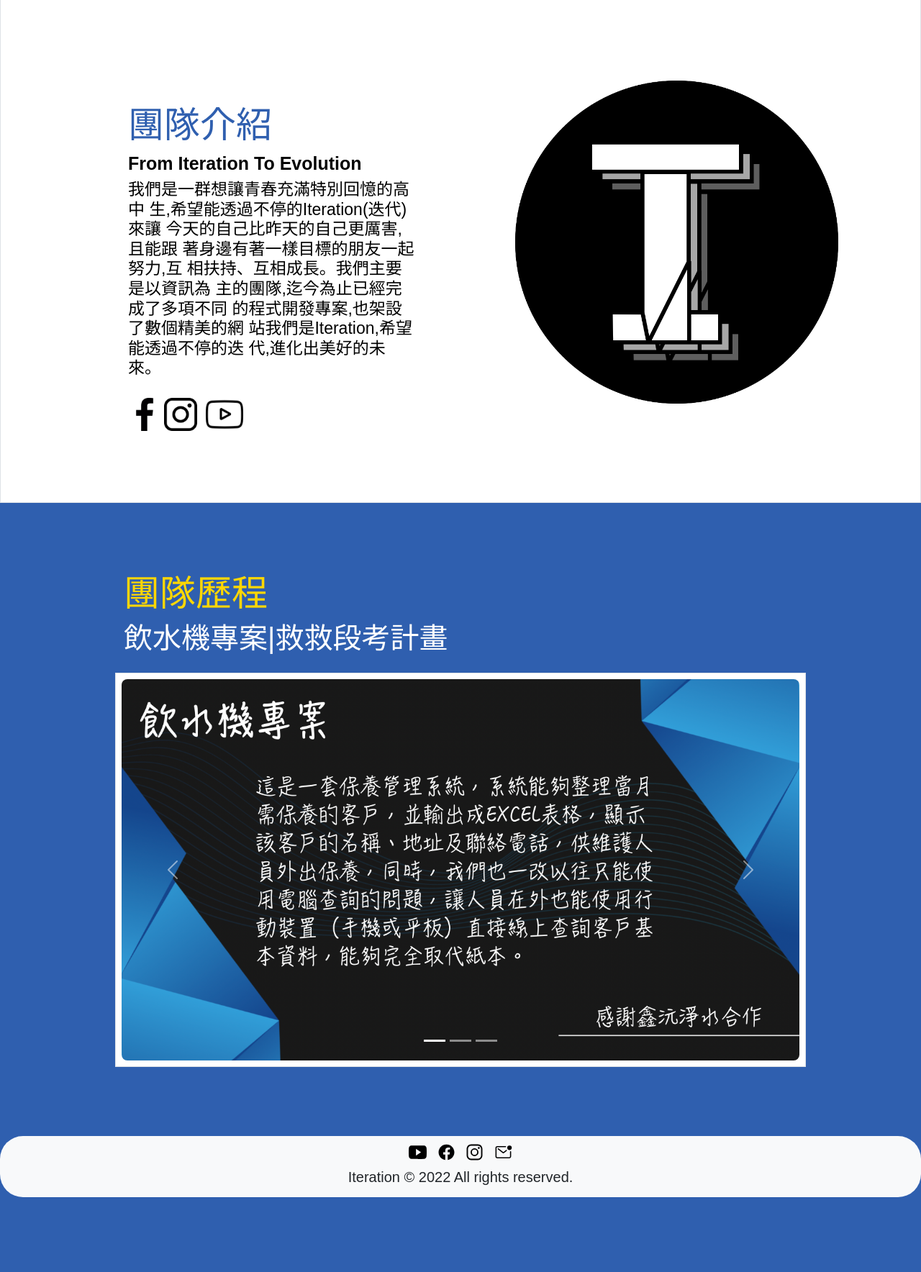
After one commit to Timothychen00/timothychen00.github.io, a Flask app: template iteration/templates/home.html in a window 1280 px wide. The commit adds this page. Shown: the part 801-2569 px from the top of the page at 72% size. Run offline with Flask 2, Linux system fonts and the light colour scheme; the template is opened without the code that fills it, so the values that code supplies are empty; some web fonts are replaced.

Commit message:
第一次合併

```diff
--- a/app.py
+++ b/app.py
@@ -1,8 +1,17 @@
-from flask import Flask
+from flask import*
 from iteration.routes import app_route
-app=Flask(__name__)
+app=Flask(
+    __name__,
+    static_folder="static",
+    static_url_path="/static"
+)
+app.secret_key="any string"
 
-app.register_blueprint(app_route)
+@app.route("/")
+def index():
+    session["status"]=None
+    return render_template("home.html")
 
-if __name__=='__main__':
-    app.run(debug=True)
+
+
+app.run(debug=True)
--- a/iteration/static/css/template.css
+++ b/iteration/static/css/template.css
@@ -0,0 +1,252 @@
+/* 導入字體 */
+@import url("https://fonts.googleapis.com/earlyaccess/cwtexyen.css");
+body{
+    font-family: 'cwTeXYen', sans-serif;
+}
+
+/* index-body */
+.body{
+ background-color: #2f5faf;
+
+}
+
+/* index-nav */
+nav{
+    border-radius: 2rem!important;
+    font-size:25px !important;
+}
+
+/* index-background */
+.background{
+    background-image: url('/static/background.png');
+    background-repeat: no-repeat;
+    background-attachment: fixed;
+    background-size: cover;
+}
+
+/* index-border */
+.border{
+    background-color: white;
+}
+
+
+.icon{
+    color:black;
+    text-decoration: none;
+}
+
+.icon:hover{
+    color: #2f5faf;
+}
+
+/* input-label */
+.label{
+    font-size:18px !important;
+    font-weight:700;
+}
+
+
+
+/* .wrapper{
+    top: 50%;
+    left: 50%;
+    transform: translate(-50%, -50%);
+  }
+
+  a#button{
+    display: block;
+    width: 200px;
+    height: 40px;
+    line-height: 40px;
+    font-size: 18px;
+    font-family: sans-serif;
+    text-decoration: none;
+    color: white;
+    border: 2px solid white;
+    letter-spacing: 2px;
+    text-align: center;
+    position: relative;
+    transition: all .35s;
+  }
+
+  a#button span{
+    position: relative;
+    z-index: 1;
+  }
+
+  a#button:after{
+    position: absolute;
+    content: "";
+    top: 0;
+    left: 0;
+    width: 0;
+    height: 100%;
+    background: gold;
+    transition: all .35s;
+  }
+
+  a#button:hover{
+    color: #fff;
+  }
+
+  a#button:hover:after{
+    width: 100%;
+  }
+
+   */
+
+/* computer */
+@media screen and (max-width:1000px) {
+    .logo-word{
+        width: 200px;
+
+    }
+    /* .logo{
+        display: none !important;
+    } */
+    .logo-2{
+        display: none !important;
+    }
+    .word{
+        height:200px;
+        margin-top: 100px;
+    }
+
+    .slogan{
+        height: 30px;
+    }
+
+    .font-size{
+        font-size:25px !important;
+        font-weight: 900;
+    }
+
+  }
+
+/* cellphone,ipad */
+@media screen and (min-width:1000px) {
+    .word{
+        height:400px;
+        margin-top: 125px;
+        margin-left: 80px;
+    }
+
+    .slogan{
+        height:100px;
+    }
+
+    .member{
+        max-height:702px;
+        max-width:700px;
+    }
+
+    .font-size{
+        font-size:23px !important;
+        font-weight: 900;
+    }
+
+}
+
+
+
+.body2{
+    background-color: #2f5faf;
+}
+
+.middle-board{
+    max-width: 350px;
+    min-height: 500px;
+    border-radius: 0.5rem;
+    background-color: black;
+    border-top: 15px solid black;
+    box-shadow: 0 0px 70px rgba(0, 0, 0, 0.1);
+
+}
+
+.input1 {
+    color: white !important;
+    background-color: rgb(41, 42, 54) !important;
+    border-style: none !important;
+    height:55px;
+  }
+
+#style{
+    border-radius: 5px;
+    color: gray;
+}
+
+.submit{
+    border-radius: 0.5rem;
+    width:230px;
+    color:white;
+    background-color: #2f5faf;
+}
+
+
+.h6{
+    text-decoration: none;
+    color:darkgray
+}
+.h6:hover{
+    text-decoration: none;
+    color:white;
+    font-size:17px;
+}
+
+.body3{
+    background-color:  #2f5faf;
+  }
+
+  .topic{
+    font-size: xx-large;
+    color: white;
+  }
+  .border2{
+    border-style: none !important;
+    background-color: black;
+    max-width: 500px;
+    border-radius: 4px;
+    box-shadow: rgba(0, 0, 0, 0.56) 0px 22px 70px 4px;
+  }
+
+  .input2{
+    color: white !important;
+    background-color: rgb(41, 42, 54) !important;
+    border-style: none !important;
+    height:55px;
+  }
+
+  .submit{
+    border-radius: 0.25rem;
+    border-style: none !important;
+    min-width: 280px;
+    width: 100%;
+    height: 50px;
+    background-color:rgb(56, 118, 234);
+  }
+
+  .submit:hover{
+    background-color: rgb(53, 109, 222);
+  }
+  body{
+    background-color: #2f5faf;
+}
+
+.blue-block{
+    width: 800px;
+    height: 250px;
+    background-color: #2f5faf;
+    position: absolute;
+    z-index: 3;
+    animation-name: block;
+    animation-duration: 2.5s;
+}
+
+@keyframes block{
+  50%{width: 0px; transform: translateX(460px);}
+}
+
+.png{
+  position: absolute;
+  z-index: 1;
+}
--- /dev/null
+++ b/iteration/templates/home.html
@@ -0,0 +1,210 @@
+<!doctype html>
+<html lang="en">
+
+<head>
+    <title>Iteration_studio</title>
+    <!-- Required meta tags -->
+    <meta charset="utf-8">
+    <meta name="viewport" content="width=device-width, initial-scale=1, shrink-to-fit=no">
+
+    <!-- Bootstrap CSS v5.2.0-beta1 -->
+    <link rel="stylesheet" href="https://cdn.jsdelivr.net/npm/bootstrap@5.2.0-beta1/dist/css/bootstrap.min.css"
+        integrity="sha384-0evHe/X+R7YkIZDRvuzKMRqM+OrBnVFBL6DOitfPri4tjfHxaWutUpFmBp4vmVor" crossorigin="anonymous">
+    <link href="static/css/template.css" rel="stylesheet">
+    <link rel="icon" href="static/media/logo.ico" type="image/x-icon">
+</head>
+
+<body class="body d-inline-flex">
+    <div class="container-fluid">
+        <nav class="navbar nav navbar-expand-lg bg-light fixed-top mx-auto mt-4" id="navbar">
+            <div class="container-fluid font-size">
+                <img src="static/media/logo.png" width="70px" class="me-1 logo">
+                <img src="static/media/Iteration.png" width="300px"
+                    class="d-inline-block align-text-top  logo-word me-md-5 ms-2">
+                <button class="navbar-toggler" type="button" data-bs-toggle="collapse"
+                    data-bs-target="#navbarSupportedContent" aria-controls="navbarSupportedContent"
+                    aria-expanded="false" aria-label="Toggle navigation">
+                    <span class="navbar-toggler-icon"></span>
+                </button>
+                <div class="collapse navbar-collapse text-center " id="navbarSupportedContent">
+                    <ul class="navbar-nav me-auto mb-2 mb-lg-0 ">
+                        <li class="nav-item dropdown">
+                            <a class="nav-link dropdown-toggle me-2 ms-4" href="#" id="navbarDropdown" role="button"
+                                data-bs-toggle="dropdown" aria-expanded="false">
+                                <ion-icon name="people-outline"></ion-icon>
+                                關於團隊
+                            </a>
+
+                            <ul class="dropdown-menu text-center" aria-labelledby="navbarDropdown">
+                                <li><a class="dropdown-item label" href="#team">團隊介紹</a></li>
+                                <li><a class="dropdown-item label" href="#history">團隊歷程</a></li>
+                                <!-- <li><a class="dropdown-item text-secondary" href="#member">團隊組成(尚未開放)</a></li> -->
+                            </ul>
+                        </li>
+
+                        <!-- <li class="nav-item">
+                            <a class="nav-link me-2 ms-2" href="/join.html">
+                                <ion-icon name="person-add-outline"></ion-icon>
+                                加入我們
+                            </a>
+                        </li> -->
+
+                        <li class="nav-item">
+                            <a class="nav-link me-2 ms-2" href="#contact">
+                                <ion-icon name="chatbox-outline"></ion-icon>
+                                聯絡我們
+                            </a>
+                        </li>
+                    </ul>
+                    <!-- <a class="btn btn-outline-success me-md-4" style="font-size:20px !important;font-weight: 900;"
+                        href="/login.html">登入/註冊</a> -->
+                    </form>
+                </div>
+            </div>
+        </nav>
+        <div class="row background" style="height:100vh;">
+            <div class="col-6">
+                <img src="static/media/word.png" class="word sm-">
+                <img src="static/media/slogan.png" class="slogan ms-4 ">
+            </div>
+            <!-- <div class="col-1 mx-auto" style="z-index: 2;">
+                <div class="wrapper">
+                    <a href="#" id="button"><span>Hover Me!</span></a>
+                </div>
+            </div> -->
+        </div>
+        <div class="row justify-content-center border pb-5" style="height:700px" id="team">
+            <div class="col-md-4 col-10 me-md-5 mt-md-5 pt-5 " style="height:700px;">
+                <h2 class="mt-5" style="color:#2f5faf;font-size:50px !important;font-weight: 500;border">團隊介紹</h2>
+                <h1 class="text-black mt-2 " style="font-size:25px !important;font-weight: 600;">From Iteration To
+                    Evolution</h1>
+                <h5 class="text-black" style="font-size:23px !important;font-weight: 450;">
+                    我們是一群想讓青春充滿特別回憶的高中
+                    生,希望能透過不停的Iteration(迭代)來讓
+                    今天的自己比昨天的自己更厲害,且能跟
+                    著身邊有著一樣目標的朋友一起努力,互
+                    相扶持、互相成長。我們主要是以資訊為
+                    主的團隊,迄今為止已經完成了多項不同
+                    的程式開發專案,也架設了數個精美的網
+                    站我們是Iteration,希望能透過不停的迭
+                    代,進化出美好的未來。
+                </h5>
+                <a href="https://www.facebook.com/IterationStudio2022"><img src="/static/media/facebook.png" alt="fb"
+                        class="mt-3 " style="height: 7%;"></a>
+                <a href="https://www.instagram.com/iteration_2022/"><img src="/static/media/instagram.png" alt="ig"
+                        class="mt-3 " style="height:7%;"></a>
+                <a href="https://www.youtube.com/channel/UCwgVuIGkh3cE-r79nxHVNgA/"><img src="/static/media/youtube.png"
+                        alt="youtube" class="mt-3 ms-2 " style="height:8%;"></a>
+            </div>
+            <div class="col-md-4 col-5  ms-md-5 mt-5 mb-5">
+                <img src="/static/media/logo.png" alt="logo" class="p-3 logo-2 mt-md-5" style="max-height:55%;">
+            </div>
+        </div>
+        <div class="row  justify-content-center pb-5 mb-5 mt-5" style="background-color:#2f5faf;" id="history">
+            <div class="col-md-9 col-10 ">
+                <h2 class="mt-5" style="color:gold ; font-size:50px !important;font-weight: 500;">團隊歷程</h2>
+                <h1 class="text-white mt-2" style="font-size:40px !important;font-weight: 500;">飲水機專案|救救段考計畫
+                </h1>
+                <div class="row mt-2 justify-content-center">
+                    <div class="col-12  border p-2 mb-5 mt-3">
+                        <div id="carouselExampleIndicators" class="carousel slide"  data-bs-ride="true">
+                            <div class="carousel-indicators">
+                            <button type="button" data-bs-target="#carouselExampleIndicators" data-bs-slide-to="0" class="active" aria-current="true" aria-label="Slide 1"></button>
+                            <button type="button" data-bs-target="#carouselExampleIndicators" data-bs-slide-to="1" aria-label="Slide 2"></button>
+                            <button type="button" data-bs-target="#carouselExampleIndicators" data-bs-slide-to="2" aria-label="Slide 3"></button>
+                            </div>
+                            <div class="carousel-inner">
+                            <div class="carousel-item active">
+                                <img src="/static/media/water.png" class="d-block w-100" style="border-radius: 0.5rem !important;"  alt="...">
+                            </div>
+                            <div class="carousel-item">
+                                <img src="/static/media/water-2.png" class="d-block w-100" style="border-radius: 0.5rem !important;" alt="...">
+                            </div>
+                            <div class="carousel-item">
+                                <img src="/static/media/test.png" class="d-block w-100" style="border-radius: 0.5rem !important;" alt="...">
+                            </div>
+                            </div>
+                            <button class="carousel-control-prev" type="button" data-bs-target="#carouselExampleIndicators" data-bs-slide="prev">
+                            <span class="carousel-control-prev-icon" aria-hidden="true"></span>
+                            <span class="visually-hidden">Previous</span>
+                            </button>
+                            <button class="carousel-control-next" type="button" data-bs-target="#carouselExampleIndicators" data-bs-slide="next">
+                            <span class="carousel-control-next-icon" aria-hidden="true"></span>
+                            <span class="visually-hidden">Next</span>
+                            </button>
+                        </div>
+                    </div>
+            </div>
+        </div>
+        <!-- <div class="row mt-5 justify-content-center" id="member">
+                <h2 class="mt-5 text-center " style="color:gold ;">團隊組成</h2>
+                <div class="col-md-6 col-10 mt-5 mb-5">
+                    <div id="carouselExampleControls" class="carousel slide" data-bs-ride="carousel" style="background-color:#2f5faf;">
+                        <div class="carousel-inner">
+                        <div class="carousel-item active">
+                            <img src="/static/member.png" class="d-block w-100 member" alt="..." >
+                        </div>
+                        <div class="carousel-item">
+                            <img src="/static/member.png" class="d-block w-100" alt="...">
+                        </div>
+                        <div class="carousel-item">
+                            <img src="/static/member.png" class="d-block w-100" alt="...">
+                        </div>
+                        </div>
+                        <button class="carousel-control-prev" type="button" data-bs-target="#carouselExampleControls" data-bs-slide="prev">
+                        <span class="carousel-control-prev-icon" aria-hidden="true"></span>
+                        <span class="visually-hidden">Previous</span>
+                        </button>
+                        <button class="carousel-control-next" type="button" data-bs-target="#carouselExampleControls" data-bs-slide="next">
+                        <span class="carousel-control-next-icon" aria-hidden="true"></span>
+                        <span class="visually-hidden">Next</span>
+                        </button>
+                    </div>
+                </div>
+            </div> -->
+        <nav class="navbar bg-light mx-2 mb-2 mt-5 justify-content-center" id="contact">
+            <div class="col-12 text-center">
+                <a href="https://www.youtube.com/channel/UCwgVuIGkh3cE-r79nxHVNgA/" class="icon">
+                    <ion-icon name="logo-youtube" class="icon"></ion-icon>
+                </a>
+                <a href="https://www.facebook.com/IterationStudio2022" class="icon">
+                    <ion-icon name="logo-facebook" class="icon ms-2"></ion-icon>
+                </a>
+                <a href="https://www.instagram.com/iteration_2022/" class="icon">
+                    <ion-icon name="logo-instagram" class="icon ms-2"></ion-icon>
+                </a>
+                <a href="mailto:iterationstudio2022@gmail.com" class="icon">
+                    <ion-icon name="mail-unread-outline" class="ms-2"></ion-icon>
+                </a>
+                <h5>Iteration © 2022 All rights reserved.<h5>
+            </div>
+        </nav>
+    </div>
+    </div>
+
+
+
+    <!-- Bootstrap JavaScript Libraries -->
+    <script type="module" src="https://unpkg.com/ionicons@5.5.2/dist/ionicons/ionicons.esm.js"></script>
+    <script src="https://cdn.jsdelivr.net/npm/@popperjs/core@2.11.5/dist/umd/popper.min.js"
+        integrity="sha384-Xe+8cL9oJa6tN/veChSP7q+mnSPaj5Bcu9mPX5F5xIGE0DVittaqT5lorf0EI7Vk"
+        crossorigin="anonymous"></script>
+
+    <script src="https://cdn.jsdelivr.net/npm/bootstrap@5.2.0-beta1/dist/js/bootstrap.min.js"
+        integrity="sha384-kjU+l4N0Yf4ZOJErLsIcvOU2qSb74wXpOhqTvwVx3OElZRweTnQ6d31fXEoRD1Jy"
+        crossorigin="anonymous"></script>
+    <!-- <script>
+        var prevScrollpos = window.pageYOffset;
+        window.onscroll = function () {
+            var currentScrollPos = window.pageYOffset;
+            if (prevScrollpos > currentScrollPos) {
+                document.getElementById("navbar").style.top = "0";
+            } else {
+                document.getElementById("navbar").style.top = "-700px";
+            }
+            prevScrollpos = currentScrollPos;
+        }
+    </script> -->
+</body>
+
+</html>
```
Also changed, not shown: iteration/templates/index.html (+17 -11 lines), iteration/static/media/Iteration.png (added), iteration/static/media/background.png (added), iteration/static/media/facebook.png (added), iteration/static/media/instagram.png (added), iteration/static/media/logo.ico (added), iteration/static/media/logo.png (added), iteration/static/media/slogan.png (added), iteration/static/media/test.png (added), iteration/static/media/water-2.png (added), iteration/static/media/water.png (added), iteration/static/media/word.png (added), iteration/static/media/youtube.png (added).
